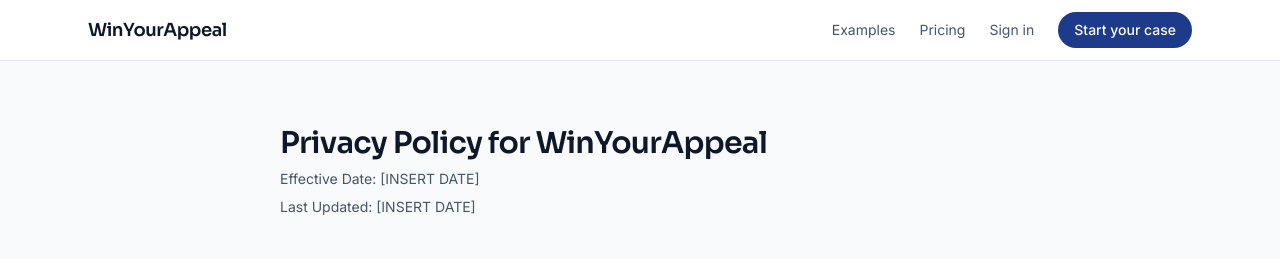
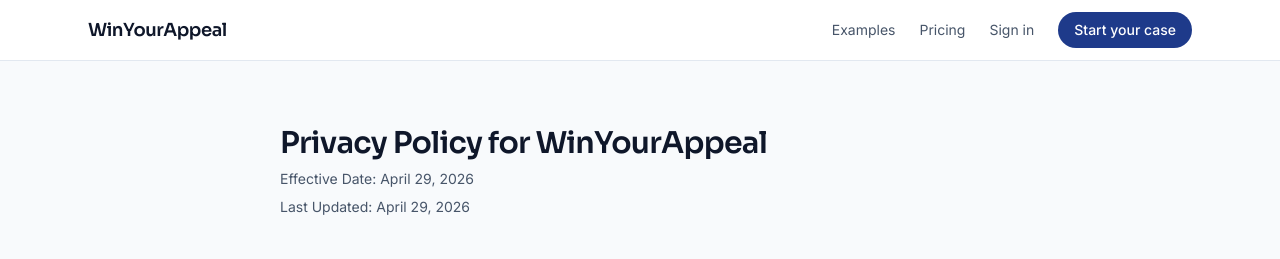
Before and after one commit to TuberDAO/PolicyPal, a Next.js app: page /privacy in a window 1280 px wide. Shown: the top 259 px of the page. Built offline with nearby package versions, Linux system fonts and the light colour scheme; no server answers.

Commit message:
Fix privacy and terms placeholders

```diff
--- a/src/app/(marketing)/privacy/page.tsx
+++ b/src/app/(marketing)/privacy/page.tsx
@@ -7,8 +7,8 @@ export default function PrivacyPage() {
     <div className="mx-auto max-w-3xl px-6 py-16 space-y-10">
       <div className="space-y-2">
         <h1 className="text-3xl font-semibold tracking-tight">Privacy Policy for WinYourAppeal</h1>
-        <p className="text-sm text-muted">Effective Date: [INSERT DATE]</p>
-        <p className="text-sm text-muted">Last Updated: [INSERT DATE]</p>
+        <p className="text-sm text-muted">Effective Date: April 29, 2026</p>
+        <p className="text-sm text-muted">Last Updated: April 29, 2026</p>
       </div>
 
       <p>
@@ -281,9 +281,9 @@ export default function PrivacyPage() {
         <p>
           If you submit a request, we may take reasonable steps to verify your identity or authority before acting on it. If you act for another person, we may ask for proof of authorization.
         </p>
-        <p>You may submit privacy requests to: [PRIVACY EMAIL]</p>
+        <p>You may submit privacy requests to: sill.namson@gmx.com</p>
         <p>
-          If we deny your request, you may appeal by contacting us at [PRIVACY EMAIL] with the subject line <em>Privacy Appeal</em>.
+          If we deny your request, you may appeal by contacting us at sill.namson@gmx.com with the subject line <em>Privacy Appeal</em>.
         </p>
       </Section>
 
@@ -315,7 +315,7 @@ export default function PrivacyPage() {
         <p>
           Where required by law, you may have rights to confirm whether we collect, share, or sell consumer health data, access such data, withdraw consent, and request deletion. If applicable law requires deletion from our network, we will process qualifying requests in accordance with that law.
         </p>
-        <p>To submit a Washington consumer health data request, contact: [PRIVACY EMAIL]</p>
+        <p>To submit a Washington consumer health data request, contact: sill.namson@gmx.com</p>
       </Section>
 
       <Section title="13. California privacy rights">
@@ -331,7 +331,7 @@ export default function PrivacyPage() {
           <li>not being discriminated against for exercising privacy rights</li>
         </ul>
         <p>We do not sell personal information for money and do not use private case file data for targeted advertising.</p>
-        <p>To submit a California privacy request, contact: [PRIVACY EMAIL]</p>
+        <p>To submit a California privacy request, contact: sill.namson@gmx.com</p>
         <p>We may verify your identity before processing a request, and we may deny or limit requests where permitted by law.</p>
       </Section>
 
@@ -340,7 +340,7 @@ export default function PrivacyPage() {
           If Nevada law applies to your information, we may collect, use, and disclose consumer health data described in this Privacy Policy to provide the service, maintain and secure the platform, process payments, respond to requests, and comply with legal obligations.
         </p>
         <p>
-          Where applicable, Nevada residents may have rights relating to access, deletion, and control over certain disclosures of consumer health data. To submit a Nevada privacy request, contact: [PRIVACY EMAIL]
+          Where applicable, Nevada residents may have rights relating to access, deletion, and control over certain disclosures of consumer health data. To submit a Nevada privacy request, contact: sill.namson@gmx.com
         </p>
       </Section>
 
@@ -349,7 +349,7 @@ export default function PrivacyPage() {
           If Connecticut law applies to your information, we may collect and process health&#8209;related personal data described in this Privacy Policy to provide the service you requested, manage and secure the platform, communicate with you about your case, process transactions, and comply with law.
         </p>
         <p>
-          Where applicable, Connecticut residents may have rights to access, correct, delete, and obtain a copy of certain personal data, as well as rights to appeal certain decisions about privacy requests. To submit a Connecticut privacy request, contact: [PRIVACY EMAIL]
+          Where applicable, Connecticut residents may have rights to access, correct, delete, and obtain a copy of certain personal data, as well as rights to appeal certain decisions about privacy requests. To submit a Connecticut privacy request, contact: sill.namson@gmx.com
         </p>
       </Section>
 
@@ -357,7 +357,7 @@ export default function PrivacyPage() {
         <p>
           Depending on your state of residence and applicable law, you may have rights that include access, correction, deletion, portability, appeal, and limits on certain uses or disclosures of sensitive information.
         </p>
-        <p>To submit a privacy request under applicable state law, contact: [PRIVACY EMAIL]</p>
+        <p>To submit a privacy request under applicable state law, contact: sill.namson@gmx.com</p>
         <p>We may verify your identity before processing a request, and we may deny or limit requests where permitted by law.</p>
       </Section>
 
@@ -417,9 +417,7 @@ export default function PrivacyPage() {
         <p>If you have questions, concerns, or privacy requests, contact us at:</p>
         <address className="not-italic space-y-1">
           <p>WinYourAppeal</p>
-          <p>[LEGAL ENTITY NAME]</p>
-          <p>[BUSINESS ADDRESS]</p>
-          <p>[PRIVACY EMAIL]</p>
+          <p>Email: sill.namson@gmx.com</p>
         </address>
       </Section>
     </div>
--- a/src/app/(marketing)/terms/page.tsx
+++ b/src/app/(marketing)/terms/page.tsx
@@ -7,8 +7,8 @@ export default function TermsPage() {
     <div className="mx-auto max-w-3xl px-6 py-16 space-y-10">
       <div className="space-y-2">
         <h1 className="text-3xl font-semibold tracking-tight">Terms of Service for WinYourAppeal</h1>
-        <p className="text-sm text-muted">Effective Date: [INSERT DATE]</p>
-        <p className="text-sm text-muted">Last Updated: [INSERT DATE]</p>
+        <p className="text-sm text-muted">Effective Date: April 29, 2026</p>
+        <p className="text-sm text-muted">Last Updated: April 29, 2026</p>
       </div>
 
       <p>
@@ -311,9 +311,7 @@ export default function TermsPage() {
         <p>If you have questions about these Terms, contact us at:</p>
         <address className="not-italic space-y-1">
           <p>WinYourAppeal</p>
-          <p>[LEGAL ENTITY NAME]</p>
-          <p>[BUSINESS ADDRESS]</p>
-          <p>[SUPPORT EMAIL]</p>
+          <p>Email: sill.namson@gmx.com</p>
         </address>
       </Section>
     </div>
```
